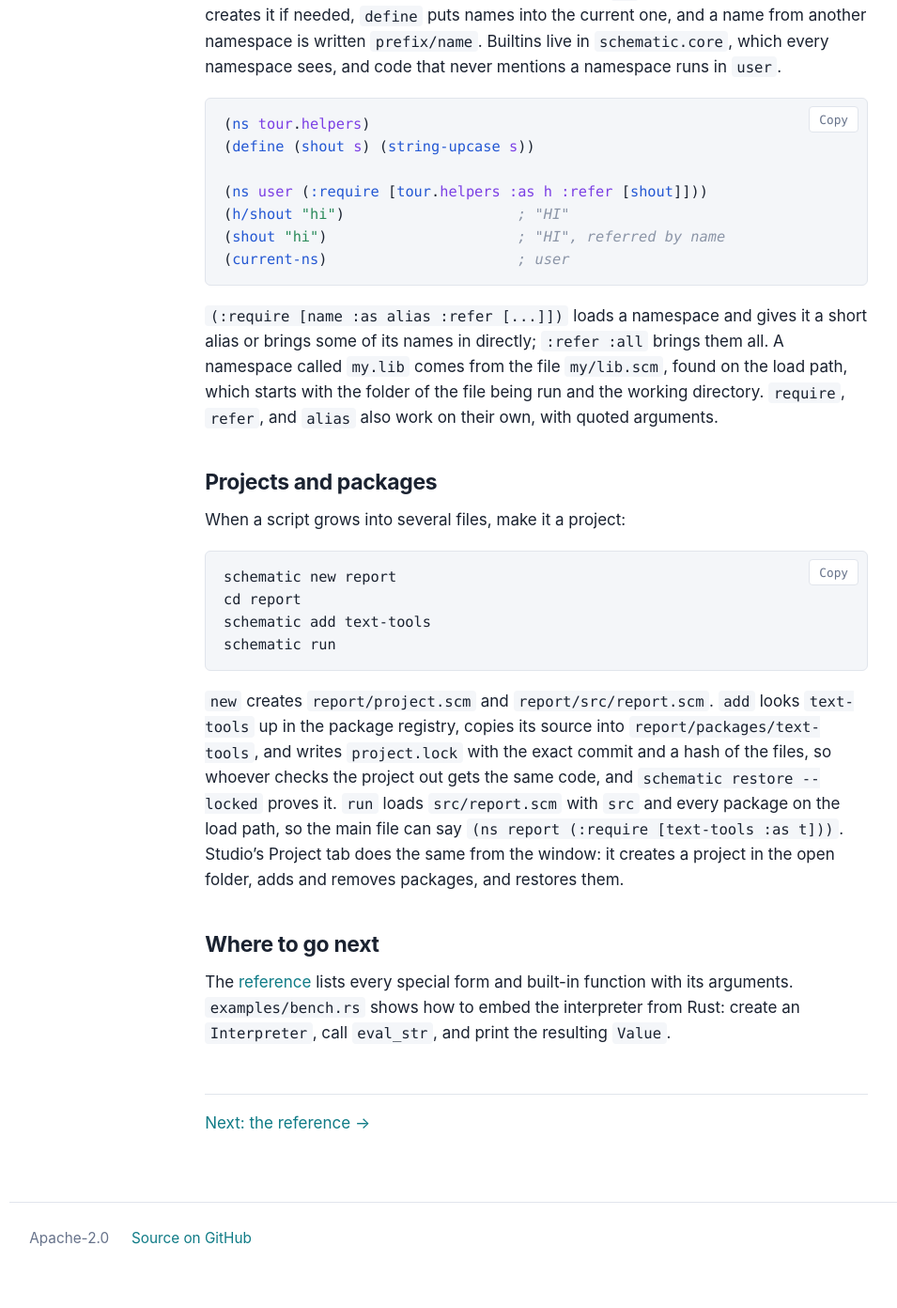
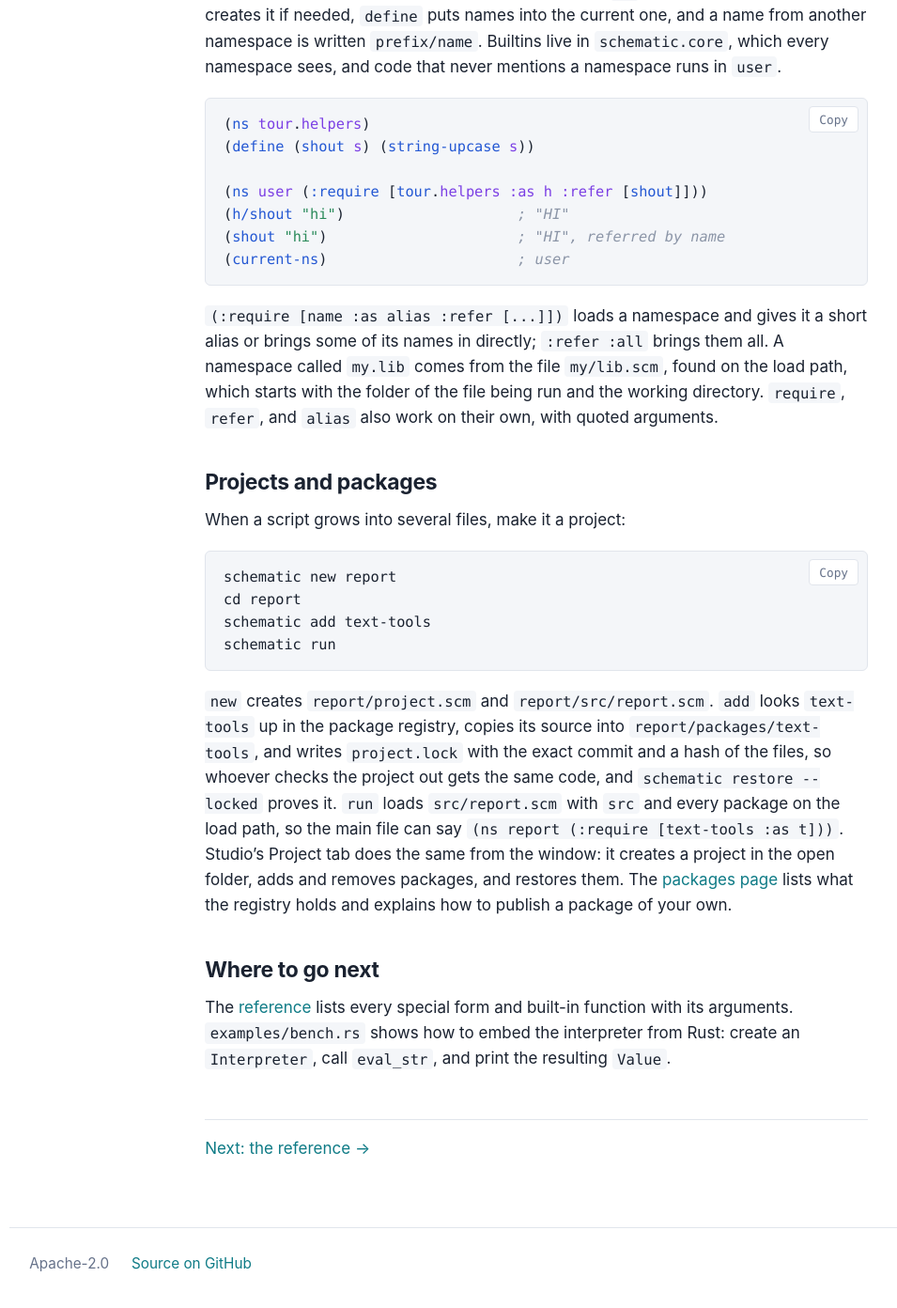
Before and after one commit to collide2954/schematic, a Jekyll site: the page built from docs/guide.md, in a window 1280 px wide and 1400 px high, scrolled down 12417 px. Shown: the top 1392 px of the window at 94% size, without its empty margins (69-1024 px from the left). Built offline with Jekyll 4.4.1, drawn with Linux system fonts in a browser that asks for light colours; our own code applies the rules of GitHub Pages for plain Markdown files.

Commit message:
Add a Packages page that lists the registry

```diff
--- a/docs/_layouts/default.html
+++ b/docs/_layouts/default.html
@@ -16,6 +16,7 @@
   <nav>
     <a href="guide.html">Guide</a>
     <a href="reference.html">Reference</a>
+    <a href="packages.html">Packages</a>
     <a href="https://github.com/collide2954/schematic">GitHub</a>
     <button class="theme-toggle" type="button" aria-label="Switch between light and dark"><span class="sun">☀</span><span class="moon">☾</span></button>
   </nav>
@@ -31,5 +32,6 @@
 </footer>
 <script src="site.js" defer></script>
 {% if page.play %}<script src="play.js" defer></script>{% endif %}
+{% if page.packages %}<script src="packages.js" defer></script>{% endif %}
 </body>
 </html>
--- a/docs/guide.md
+++ b/docs/guide.md
@@ -579,7 +579,9 @@ same code, and `schematic restore --locked` proves it. `run` loads
 `src/report.scm` with `src` and every package on the load path, so the main
 file can say `(ns report (:require [text-tools :as t]))`. Studio's Project
 tab does the same from the window: it creates a project in the open folder,
-adds and removes packages, and restores them.
+adds and removes packages, and restores them. The
+[packages page](https://collide2954.github.io/schematic/packages.html) lists
+what the registry holds and explains how to publish a package of your own.
 
 ## Where to go next
 
--- a/docs/index.html
+++ b/docs/index.html
@@ -201,6 +201,7 @@ cargo run --release -p schematic-studio     # Studio</code></pre>
   <div class="next">
     <a href="guide.html"><strong>Guide</strong><span>From the first expression to tables and charts, for newcomers to both Scheme and Clojure.</span></a>
     <a href="reference.html"><strong>Reference</strong><span>Every special form, pattern, and built-in function on one page.</span></a>
+    <a href="packages.html"><strong>Packages</strong><span>What the registry holds, how to add a package to a project, and how to publish one.</span></a>
     <a href="https://github.com/collide2954/schematic"><strong>GitHub</strong><span>Source, tests, and the checked tour script that keeps the guide honest.</span></a>
   </div>
 </section>
--- a/docs/site.js
+++ b/docs/site.js
@@ -11,21 +11,26 @@
     });
   }
 
-  document.querySelectorAll("pre").forEach((pre) => {
-    if (pre.classList.contains("play-out") || pre.classList.contains("out") || pre.closest(".example") || pre.closest(".play")) return;
+  const copyButton = (text) => {
     const button = document.createElement("button");
     button.className = "copy";
     button.type = "button";
     button.textContent = "Copy";
     button.addEventListener("click", async () => {
       try {
-        await navigator.clipboard.writeText(pre.querySelector("code")?.textContent ?? pre.textContent);
+        await navigator.clipboard.writeText(text());
         button.textContent = "Copied";
         setTimeout(() => { button.textContent = "Copy"; }, 1200);
       } catch (_) {
         button.textContent = "Select and copy";
       }
     });
-    pre.appendChild(button);
+    return button;
+  };
+  window.copyButton = copyButton;
+
+  document.querySelectorAll("pre").forEach((pre) => {
+    if (pre.classList.contains("play-out") || pre.classList.contains("out") || pre.closest(".example") || pre.closest(".play")) return;
+    pre.appendChild(copyButton(() => pre.querySelector("code")?.textContent ?? pre.textContent));
   });
 })();
--- a/docs/style.css
+++ b/docs/style.css
@@ -329,6 +329,17 @@ td code { white-space: nowrap; }
 
 .pager { margin-top: 3rem; padding-top: 1rem; border-top: 1px solid var(--line); }
 
+.prose .eyebrow + h1 { margin-top: 0; }
+.note { color: var(--muted); }
+.packages { display: grid; gap: 0.9rem; margin: 0 0 1.5rem; }
+.package { padding: 0.9rem 1.1rem 1rem; border: 1px solid var(--line); border-radius: 8px; }
+.package h3 { display: flex; align-items: baseline; gap: 0.6rem; flex-wrap: wrap; margin: 0 0 0.3rem; font-size: 1.1rem; }
+.package .version { font-size: 0.85rem; font-weight: 500; color: var(--muted); }
+.package p { margin: 0 0 0.55rem; color: var(--muted); font-size: 0.97rem; }
+.package .add { display: flex; align-items: center; gap: 0.6rem; margin: 0; color: var(--text); font-size: 0.9rem; }
+.package .add .copy { position: static; }
+.package .versions { margin: 0.55rem 0 0; font-size: 0.85rem; }
+
 @media (max-width: 52rem) {
   .example, .studio, .play-body { grid-template-columns: 1fr; }
   .play-code { min-height: 14rem; }
```
Also changed, not shown: docs/packages.html (added, +28 -0 lines), docs/packages.js (added, +114 -0 lines), README.md.
